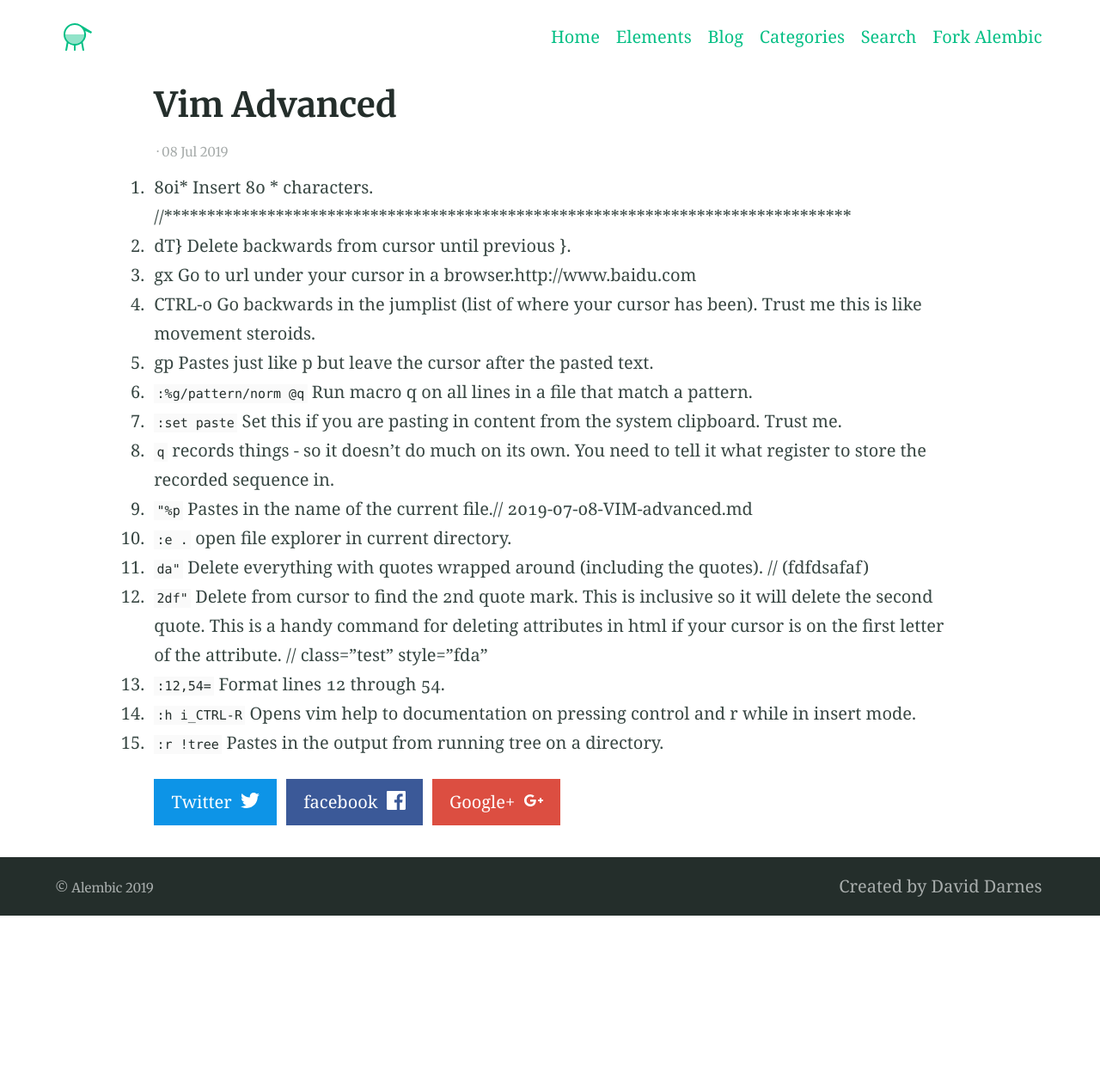
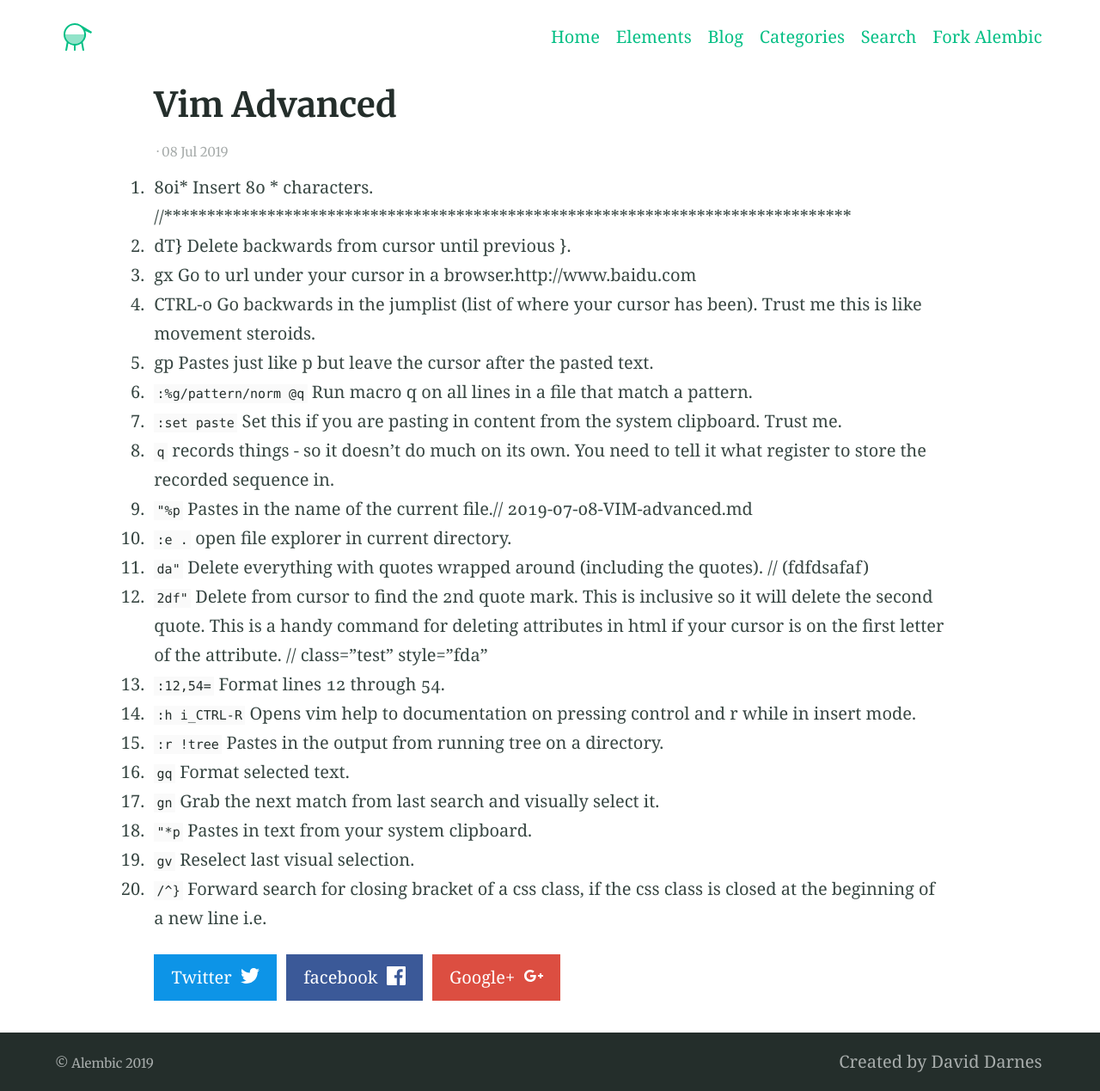
Before and after one commit to wudixm/wudixm.github.io, a Jekyll site: the page built from _posts/2019-07-08-VIM-advanced.md, in a window 1280 px wide. Shown: the whole page at 86% size. Built offline with Jekyll 4.4.1, drawn with Linux system fonts in a browser that asks for light colours; our own code applies the rules of GitHub Pages for plain Markdown files; before the commit the page ends 1065 px from its top, so only the background shows below that.

Commit message:
gq format gn next match select "*p systemclipboard gv reselect

```diff
--- a/_posts/2019-07-08-VIM-advanced.md
+++ b/_posts/2019-07-08-VIM-advanced.md
@@ -13,3 +13,8 @@
 13. `:12,54=` Format lines 12 through 54.
 14. `:h i_CTRL-R` Opens vim help to documentation on pressing control and r while in insert mode.
 15. `:r !tree` Pastes in the output from running tree on a directory.
+16. `gq` Format selected text.
+17. `gn` Grab the next match from last search and visually select it.
+18. `"*p` Pastes in text from your system clipboard.
+19. `gv` Reselect last visual selection.
+20. `/^}` Forward search for closing bracket of a css class, if the css class is closed at the beginning of a new line i.e.
```
